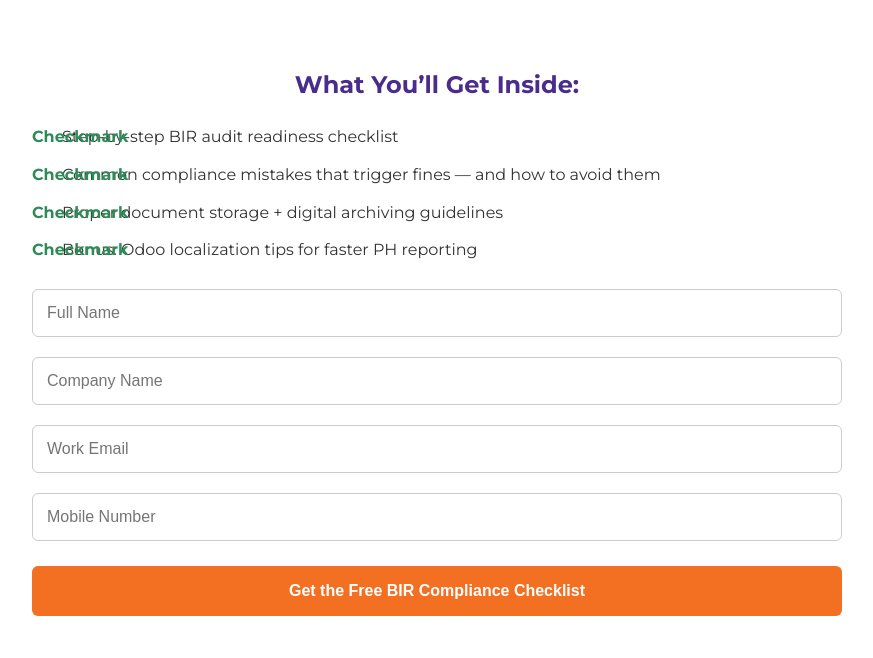
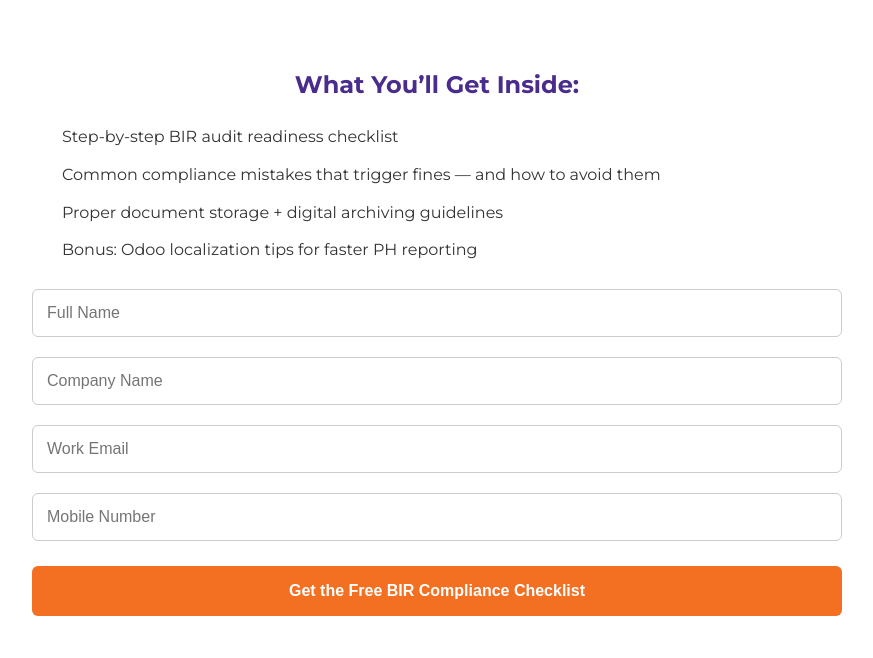
Before and after one commit to donggie-oss/aviniva-bir, a plain HTML site: page index.html in a window 1280 px wide. Shown: the part 115-773 px from the top of the page, without its empty margins (203-1076 px from the left). Drawn offline with Linux system fonts and the light colour scheme.

Commit message:
Update index.html

```diff
--- a/index.html
+++ b/index.html
@@ -14,7 +14,7 @@
     h2 { text-align: center; color: #4a2c8c; font-weight: 700; margin: 30px 0 20px; }
     ul { padding: 0; list-style: none; }
     li { padding-left: 30px; position: relative; margin: 12px 0; font-size: 16px; }
-    li:before { content: "Checkmark"; position: absolute; left: 0; color: #2e8b57; font-weight: bold; }
+    li:before { content: ""; position: absolute; left: 0; color: #2e8b57; font-weight: bold; }
     input { width: 100%; padding: 14px; margin: 10px 0; border: 1px solid #ccc; border-radius: 6px; font-size: 16px; }
     button { background: #F36F21; color: white; border: none; padding: 16px; font-size: 16px; font-weight: 600; border-radius: 6px; cursor: pointer; width: 100%; margin: 15px 0; }
     .meeting { background: #6A4CAF; width: auto; display: block; margin: 30px auto; padding: 14px 30px; }
```
